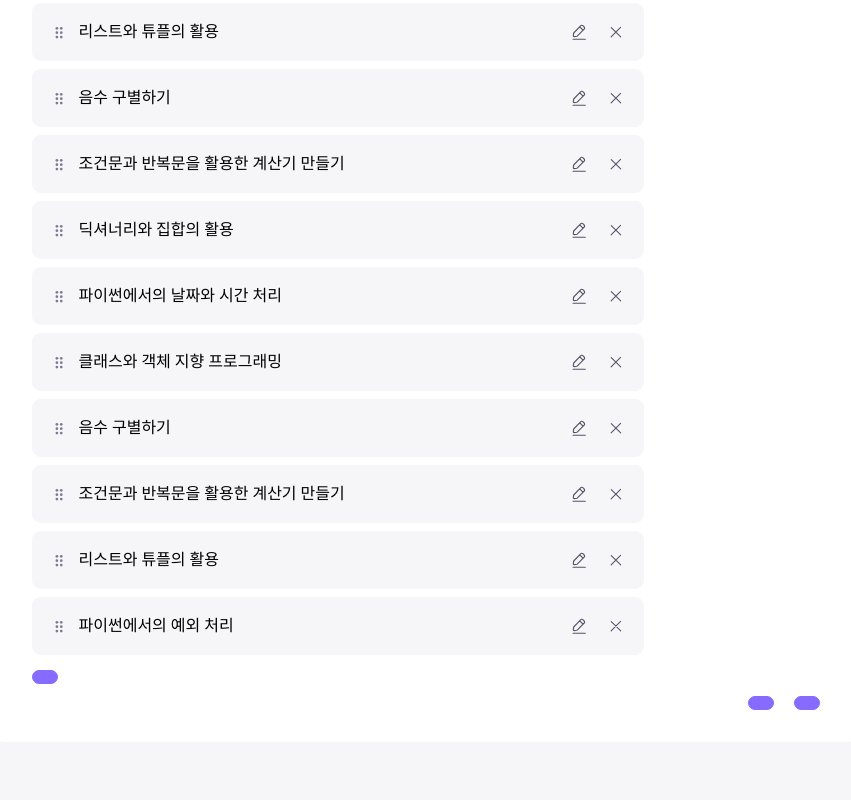
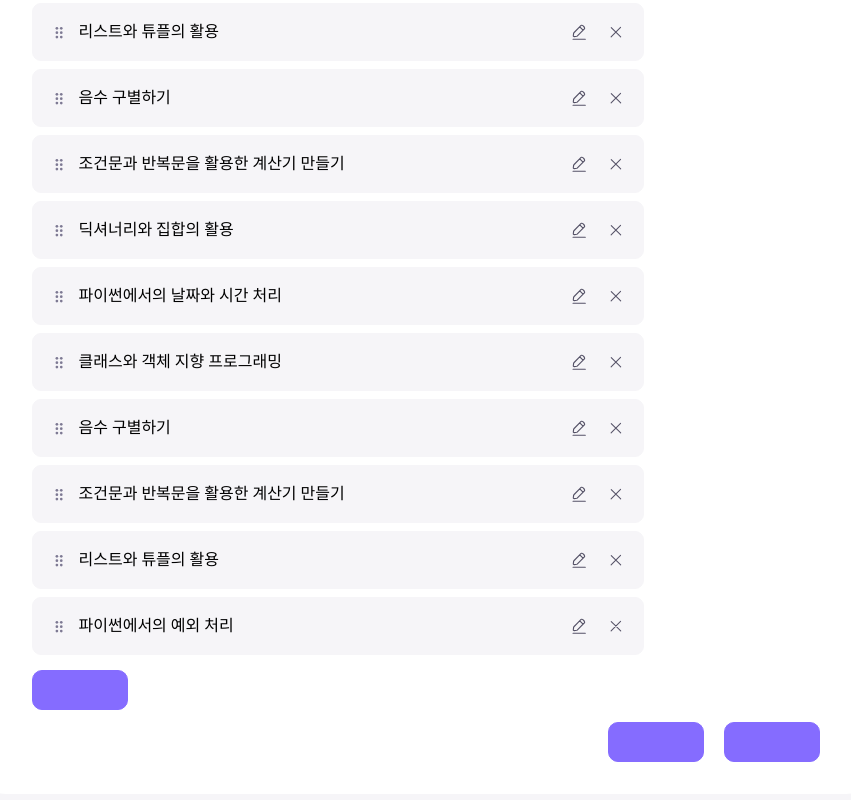
Before and after one commit to 2025-snowCode/snowCode-Client, a React (Vite) app: page /admin/assignments in a window 1280 px wide. Shown: the part 1663-2463 px from the top of the page, without its empty margins (214-1065 px from the left). Built offline with nearby package versions, Linux system fonts and the light colour scheme; a web font is replaced by a local one.

Commit message:
(#21) feat: Button 컴포넌트 props 추가 및 variants 확장

```diff
--- a/src/components/common/Button.tsx
+++ b/src/components/common/Button.tsx
@@ -1,14 +1,23 @@
 import {tv, type VariantProps} from 'tailwind-variants/lite';
 
 const button = tv({
-  base: 'flex-center px-3 py-1.5 text-center text-base font-medium whitespace-nowrap rounded-[10px] border',
+  base: 'cursor-pointer flex-center text-center gap-2 text-base font-medium whitespace-nowrap rounded-[10px] border',
   variants: {
     color: {
       primary: 'bg-primary text-white border-primary',
-      secondary: 'bg-white text-primary-black border-purple-stroke',
+      secondary:
+        'bg-white text-primary-black border-purple-stroke hover:bg-hover hover:text-white',
       outlinePurple: 'bg-white text-primary border-primary',
       outlineWhite: 'bg-transparent text-white border-white',
       tonal: 'bg-purple-stroke text-secondary-black border-purple-stroke',
+      ghost: 'bg-transparent text-black border-none',
+      ghostWhite: 'bg-white text-secondary-black border-none',
+    },
+    size: {
+      default: 'w-24 h-10 px-3 py-1.5',
+      compact: 'w-fit leading-5 px-3 py-1.5',
+      wide: 'w-40 py-[15px]',
+      none: 'w-fit p-0',
     },
     isIcon: {
       true: 'rounded-full',
@@ -16,6 +25,8 @@ const button = tv({
   },
   defaultVariants: {
     color: 'primary',
+    size: 'default',
+    disabled: false,
     isIcon: false,
   },
 });
@@ -24,12 +35,23 @@ type ButtonVariants = VariantProps<typeof button>;
 
 interface ButtonProps extends ButtonVariants {
   children: React.ReactNode;
+  className?: string;
+  type?: 'button' | 'submit';
+  disabled?: boolean;
   onClick?: () => void;
+  onMouseEnter?: () => void;
+  onMouseLeave?: () => void;
 }
 
-const Button = ({children, onClick, ...props}: ButtonProps) => {
+const Button = ({
+  children,
+  onClick,
+  type = 'button',
+  disabled = false,
+  ...props
+}: ButtonProps) => {
   return (
-    <button onClick={onClick} className={button(props)}>
+    <button onClick={onClick} disabled={disabled} className={button(props)}>
       {children}
     </button>
   );
```
